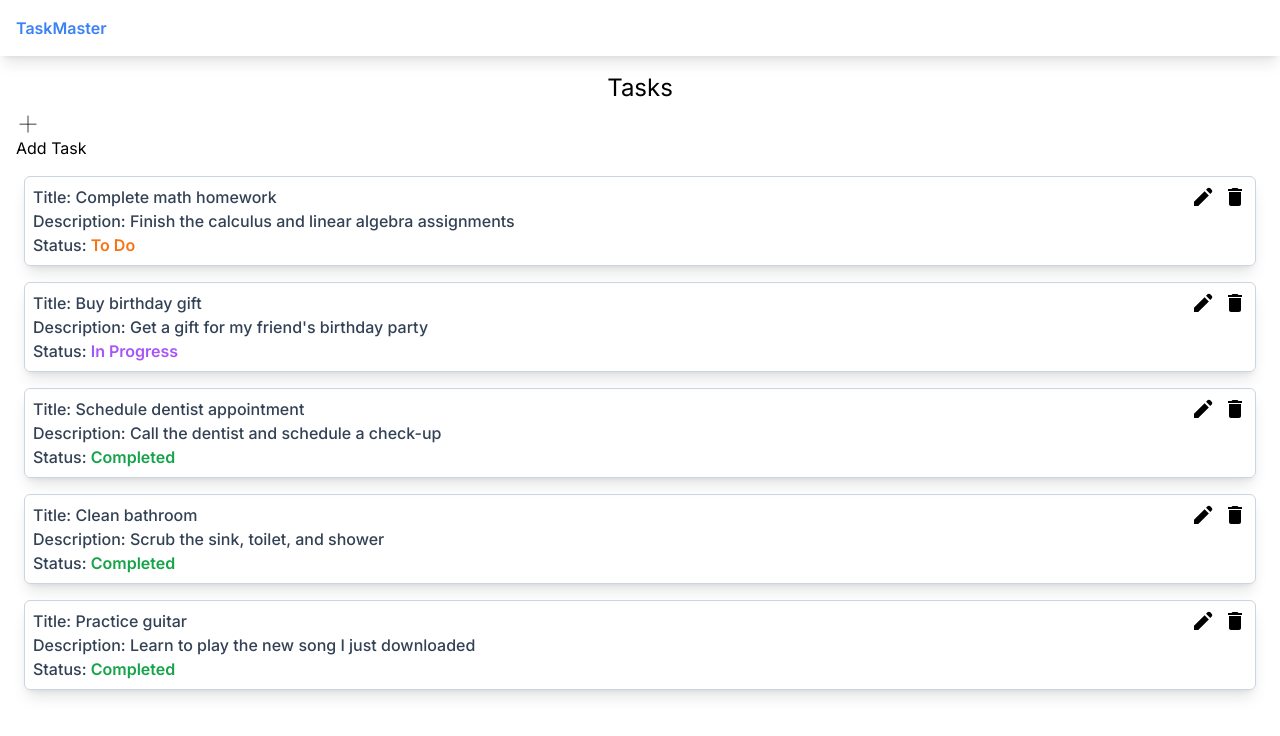
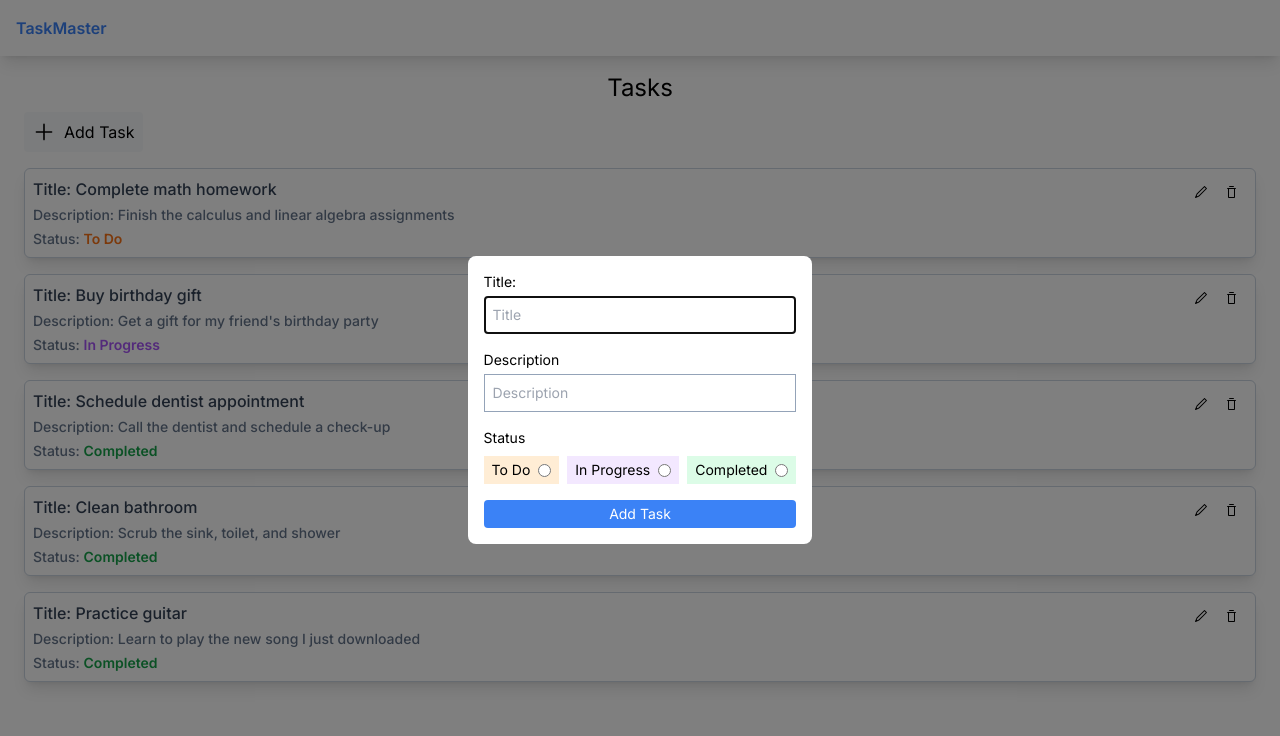
Before and after one commit to ncrptd/taskmaster, a Next.js app: page / in a window 1280 px wide. Both pictures are taken after a click on the button "Add Task". Shown: the top 736 px of the page. Built offline with nearby package versions, Linux system fonts and the light colour scheme.

Commit message:
feat: add task feature added

```diff
--- a/package.json
+++ b/package.json
@@ -9,6 +9,9 @@
     "lint": "next lint"
   },
   "dependencies": {
+    "@radix-ui/react-dialog": "^1.0.4",
+    "@radix-ui/react-icons": "^1.3.0",
+    "@radix-ui/react-select": "^1.2.2",
     "@types/node": "20.4.1",
     "@types/react": "18.2.14",
     "@types/react-dom": "18.2.6",
@@ -16,6 +19,7 @@
     "eslint": "8.44.0",
     "eslint-config-next": "13.4.9",
     "mobx": "^6.9.0",
+    "mobx-react-lite": "^4.0.3",
     "mobx-state-tree": "^5.1.8",
     "next": "13.4.9",
     "postcss": "8.4.25",
--- /dev/null
+++ b/src/app/components/AddTaskModal.tsx
@@ -0,0 +1,112 @@
+import { taskItemState, taskState } from '../model/Task';
+import { observer } from 'mobx-react-lite';
+const AddTaskModal = observer((props: { setOpen: any }) => {
+  {
+    const task = taskItemState;
+
+    return (
+      <form
+        className="bg-white p-4 rounded-lg flex flex-col gap-4 text-sm"
+        onSubmit={(e) => {
+          e.preventDefault();
+          if (
+            task.title === '' ||
+            task.description === '' ||
+            task.status === ''
+          ) {
+            return;
+          } else {
+            taskState.addTodo(task);
+            props.setOpen(false);
+            task.clearProperties();
+          }
+        }}
+      >
+        <div className="flex flex-col gap-1">
+          <label htmlFor="title">Title: </label>
+          <input
+            type="text"
+            placeholder="Title"
+            className="p-2 border border-slate-400"
+            value={task?.title}
+            onChange={(e) => task.addtitle(e.target.value)}
+          />
+        </div>
+
+        <div className="flex flex-col  gap-1">
+          <label htmlFor="Description">Description</label>
+          <input
+            type="text"
+            placeholder="Description"
+            id="
+            Description"
+            className="p-2 border border-slate-400"
+            value={task?.description}
+            onChange={(e) => {
+              task?.addDescription(e.target.value);
+            }}
+          />
+        </div>
+
+        <div className="flex flex-col gap-2">
+          <p>Status</p>
+
+          <div className="flex gap-2">
+            <div className="flex gap-2 bg-orange-100 px-2 py-1 justify-center items-center flex-wrap">
+              <label htmlFor="To Do" className="cursor-pointer">
+                To Do
+              </label>
+              <input
+                type="radio"
+                name="To Do"
+                id="To Do"
+                value="To Do"
+                className="cursor-pointer"
+                checked={task?.status === 'To Do'}
+                onChange={(e) => task.changeStatus(e.target.value)}
+              />
+            </div>
+
+            <div className="flex flex-wrap gap-2 bg-purple-100 px-2 py-1 justify-center items-center ">
+              <label htmlFor="In Progress" className="cursor-pointer">
+                In Progress
+              </label>
+              <input
+                type="radio"
+                name="In Progress"
+                id="In Progress"
+                value="In Progress"
+                className="cursor-pointer"
+                checked={task?.status === 'In Progress'}
+                onChange={(e) => task.changeStatus(e.target.value)}
+              />
+            </div>
+
+            <div className="flex flex-wrap gap-2 bg-green-100 px-2 py-1 justify-center items-center">
+              <label htmlFor="Completed" className="cursor-pointer">
+                Completed
+              </label>
+              <input
+                type="radio"
+                name="Completed"
+                id="Completed"
+                value="Completed"
+                className="cursor-pointer"
+                checked={task?.status === 'Completed'}
+                onChange={(e) => task.changeStatus(e.target.value)}
+              />
+            </div>
+          </div>
+        </div>
+        <button
+          className="px-2 py-1 rounded bg-blue-500 text-white "
+          type="submit"
+        >
+          Add Task
+        </button>
+      </form>
+    );
+  }
+});
+
+export default AddTaskModal;
--- a/src/app/components/Header.tsx
+++ b/src/app/components/Header.tsx
@@ -1,6 +1,6 @@
 function Header() {
   return (
-    <header className="p-4 shadow-lg">
+    <header className="p-4 shadow-lg  bg-white ">
       <h1 className="text-blue-500 font-semibold ">TaskMaster</h1>
     </header>
   );
--- a/src/app/components/TaskCard.tsx
+++ b/src/app/components/TaskCard.tsx
@@ -1,18 +1,20 @@
-import { Task } from '../model/Task';
+import { Pencil1Icon, TrashIcon } from '@radix-ui/react-icons';
+import { Instance } from 'mobx-state-tree';
+import { TaskItem } from '../model/Task';
 
-function TaskCard({ task }: { task: Task }) {
+function TaskCard({ task }: { task: Instance<typeof TaskItem> }) {
   return (
     <div
-      className={`p-2 shadow-lg border border-slate-300 overflow-hidden rounded-md cursor-pointer ease-in-out transition-all duration-300 flex justify-between hover:bg-blue-50`}
+      className={`bg-white p-2 shadow-lg border border-slate-300  overflow-hidden rounded-md cursor-pointer ease-in-out transition-all duration-300 flex justify-between hover:bg-blue-50`}
     >
-      <div className="text-slate-700 font-medium">
+      <div className="text-slate-700 font-medium flex flex-col gap-1">
         <h2>
           Title: <span>{task?.title}</span>
         </h2>
-        <h3>
+        <h3 className="text-sm text-slate-500">
           Description: <span>{task?.description}</span>
         </h3>
-        <h4>
+        <h4 className="text-sm text-slate-500">
           Status:{' '}
           <span
             className={`font-semibold ${
@@ -27,31 +29,13 @@
           </span>{' '}
         </h4>
       </div>
-      <div className="flex gap-2 ">
-        <svg
-          xmlns="http://www.w3.org/2000/svg"
-          width="24"
-          height="24"
-          viewBox="0 0 24 24"
-          className="hover:text-slate-500"
-        >
-          <path
-            fill="currentColor"
-            d="m19.3 8.925l-4.25-4.2l1.4-1.4q.575-.575 1.413-.575t1.412.575l1.4 1.4q.575.575.6 1.388t-.55 1.387L19.3 8.925ZM17.85 10.4L7.25 21H3v-4.25l10.6-10.6l4.25 4.25Z"
-          />
-        </svg>
-        <svg
-          xmlns="http://www.w3.org/2000/svg"
-          width="24"
-          height="24"
-          viewBox="0 0 24 24"
-          className="hover:text-slate-500"
-        >
-          <path
-            fill="currentColor"
-            d="M6 19c0 1.1.9 2 2 2h8c1.1 0 2-.9 2-2V7H6v12zM19 4h-3.5l-1-1h-5l-1 1H5v2h14V4z"
-          />
-        </svg>
+      <div>
+        <button className="p-2 rounded hover:bg-gray-200 ">
+          <Pencil1Icon />
+        </button>
+        <button className="p-2 rounded hover:bg-gray-200">
+          <TrashIcon />
+        </button>
       </div>
     </div>
   );
--- a/src/app/components/TaskList.tsx
+++ b/src/app/components/TaskList.tsx
@@ -1,33 +1,47 @@
-import { taskStore } from '../model/Task';
+'use client';
+import { PlusIcon } from '@radix-ui/react-icons';
+import * as Dialog from '@radix-ui/react-dialog';
+
+import { taskState } from '../model/Task';
+import { observer } from 'mobx-react-lite';
 import TaskCard from './TaskCard';
-function TaskList() {
+import AddTaskModal from './AddTaskModal';
+import { useState } from 'react';
+
+const TaskList = observer(() => {
+  const { tasks } = taskState;
+  const [open, setOpen] = useState(false);
+
   return (
-    <div className="p-4 flex flex-col gap-2">
+    <div className="p-4 ">
       <h1 className="text-center text-2xl">Tasks</h1>
-      <div className="flex gap-2 ">
-        <button>
-          {' '}
-          <svg
-            xmlns="http://www.w3.org/2000/svg"
-            width="24"
-            height="24"
-            viewBox="0 0 256 256"
-          >
-            <path
-              fill="currentColor"
-              d="M220 128a4 4 0 0 1-4 4h-84v84a4 4 0 0 1-8 0v-84H40a4 4 0 0 1 0-8h84V40a4 4 0 0 1 8 0v84h84a4 4 0 0 1 4 4Z"
-            />
-          </svg>{' '}
-          <span>Add Task</span>
-        </button>
-      </div>
-      <div className="p-2 flex flex-col gap-4">
-        {taskStore.tasks.map((task) => (
+
+      <div className="p-2 flex flex-col gap-4 ">
+        <div>
+          <Dialog.Root open={open}>
+            <Dialog.Trigger
+              className="flex gap-2 items-center justify-center  bg-slate-50 p-2 rounded hover:shadow-lg"
+              onClick={() => setOpen(true)}
+            >
+              <PlusIcon className="w-6 h-6" />
+              <span>Add Task</span>
+            </Dialog.Trigger>
+            <Dialog.Portal>
+              <Dialog.Overlay className="fixed inset-0 bg-black/50 flex justify-center items-center">
+                <Dialog.Content className=" p-4">
+                  <AddTaskModal setOpen={setOpen} />
+                </Dialog.Content>
+              </Dialog.Overlay>
+            </Dialog.Portal>
+          </Dialog.Root>
+        </div>
+
+        {tasks.map((task) => (
           <TaskCard task={task} key={task.id} />
         ))}
       </div>
     </div>
   );
-}
+});
 
 export default TaskList;
--- a/src/app/model/Task.ts
+++ b/src/app/model/Task.ts
@@ -1,12 +1,6 @@
-import { types } from 'mobx-state-tree';
+import { Instance, onSnapshot, types } from 'mobx-state-tree';
+import { title } from 'process';
 import { v4 as uuidv4 } from 'uuid';
-
-export type Task = {
-  title: string;
-  description: string;
-  status: string;
-  id: string;
-};
 
 const TaskItem = types
   .model({
@@ -25,6 +19,12 @@
     changeStatus(status: string) {
       self.status = status;
     },
+    clearProperties() {
+      (self.title = ''),
+        (self.description = ''),
+        (self.status = ''),
+        (self.id = '');
+    },
   }));
 
 const Tasks = types
@@ -32,19 +32,19 @@
     tasks: types.optional(types.array(TaskItem), []),
   })
   .actions((self) => ({
-    addTodo(task: Task) {
+    addTodo(task: Instance<typeof TaskItem>) {
       self.tasks.push({ ...task, id: uuidv4() });
     },
-    editTodo(task: Task) {
+    editTodo(task: Instance<typeof TaskItem>) {
       self.tasks.map((t) => (t.id === task.id ? task : t));
     },
   }));
 
-const taskStore = Tasks.create({
+const taskState = Tasks.create({
   tasks: [
     {
       title: 'Complete math homework',
-      description: 'Finish the calculus and linear algebra assignments',
+      description: 'Finish the calculus and linear algebra assignments ',
       status: 'To Do',
       id: '1',
     },
@@ -75,4 +75,14 @@
   ],
 });
 
-export { taskStore };
+const taskItemState = TaskItem.create({
+  title: '',
+  description: '',
+  status: '',
+  id: '',
+});
+export { taskState, taskItemState, TaskItem, Tasks };
+
+onSnapshot(taskState, (snapshot) => {
+  console.log(snapshot);
+});
--- a/src/app/page.tsx
+++ b/src/app/page.tsx
@@ -3,7 +3,7 @@
 
 export default function Home() {
   return (
-    <main>
+    <main className="h-screen">
       <Header />
       <TaskList />
     </main>
```
Also changed, not shown: 1 other file (tests, documents, lock files or other folders).
